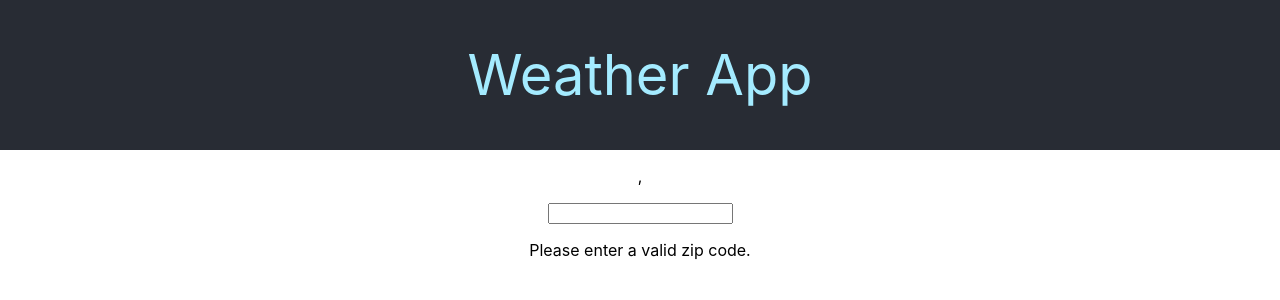
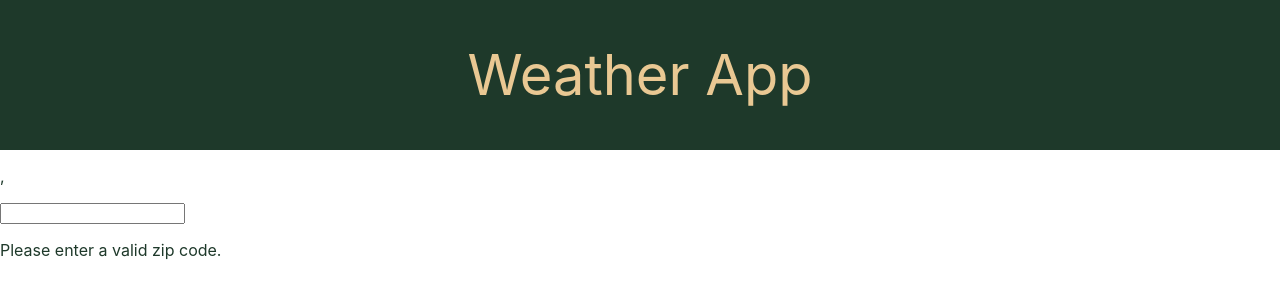
Before and after one commit to arhillis/weather-app-react, a React (Create React App) app: page / in a window 1280 px wide. Shown: the top 300 px of the page. Built offline with nearby package versions, Linux system fonts and the light colour scheme; no server answers.

Commit message:
Added CSS variables for the colors and a container class

```diff
--- a/src/App.css
+++ b/src/App.css
@@ -1,14 +1,31 @@
+:root{
+  --light-green: #3CC47C;
+  --dark-green: #1E392A;
+  --peach: #e9c893;
+  --tin: #828081;
+  --white: #f8f8f8;
+}
+
+
 .App {
-  text-align: center;
+  color: var(--dark-green);
+
 }
 
 .App-header {
-  background-color: #282c34;
+  text-align: center;
+  background-color: var(--dark-green);
   height: 150px;
   display: flex;
   flex-direction: column;
   align-items: center;
   justify-content: center;
   font-size: 3.5em;
-  color: #a4ebff;
+  color: var(--peach);
 }
+
+.container{
+  width: 80%;
+  max-width: 960px;
+  margin: 0 auto;
+}
```
